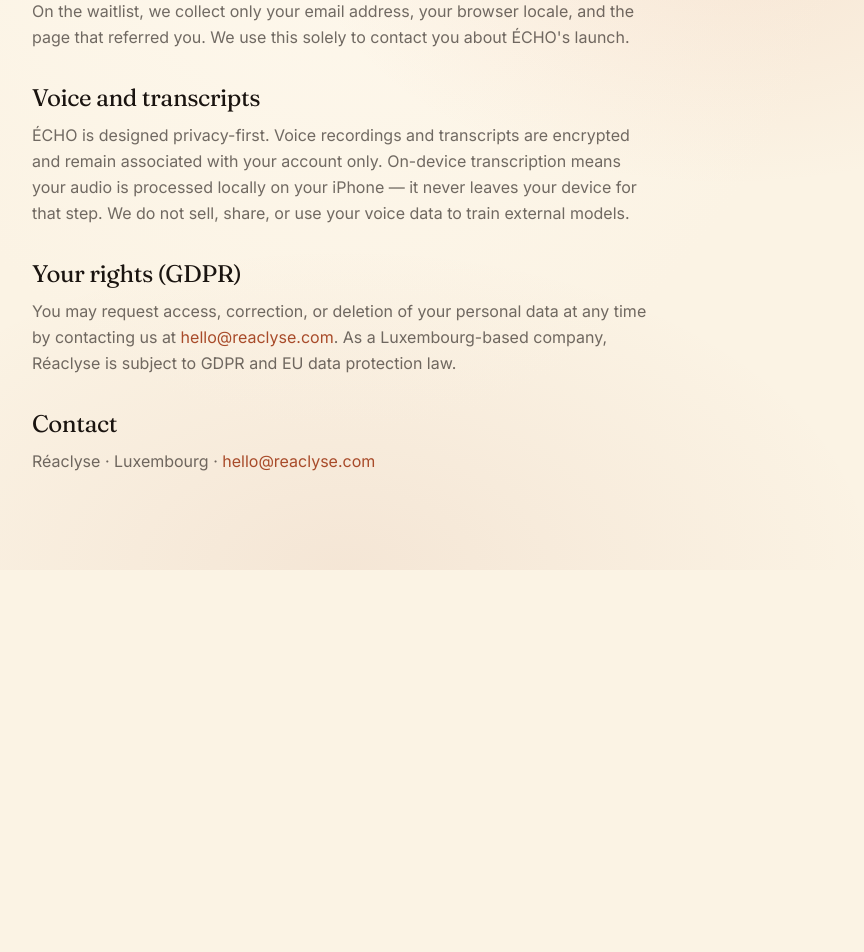
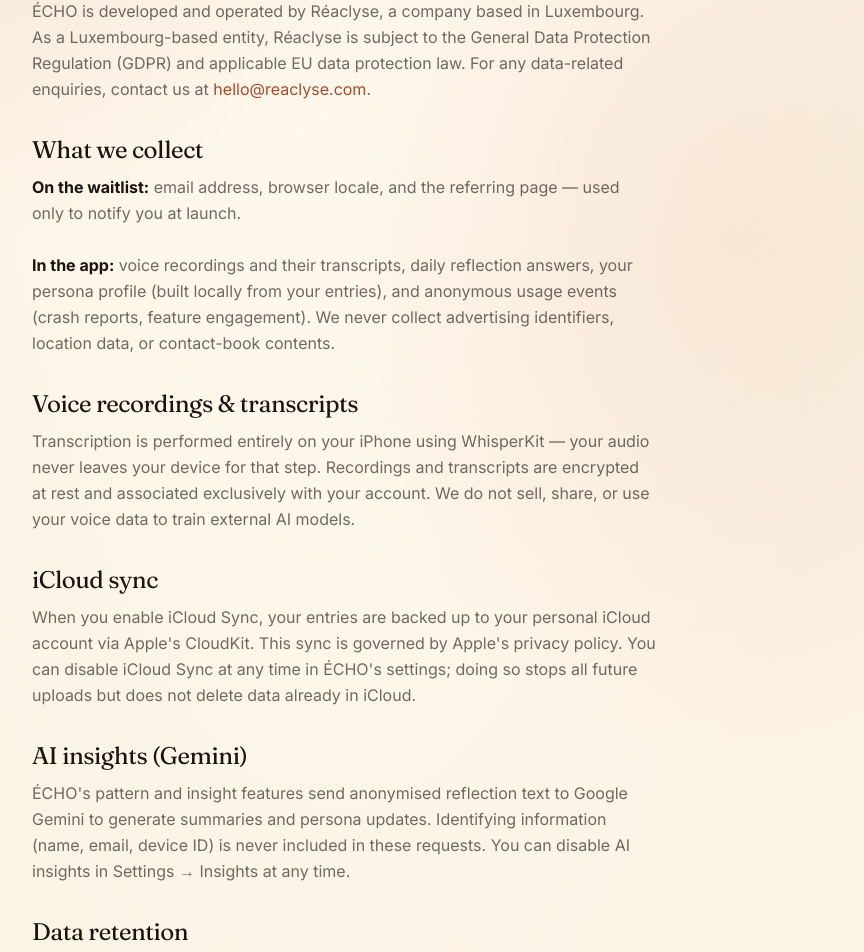
Before and after one commit to Echo-by-Reaclyse/website, a React (Vite) app: page /privacy in a window 1280 px wide. Shown: the part 334-1286 px from the top of the page, without its empty margins (296-1160 px from the left). Before the commit the page ends 904 px from the top, so only its background shows below. Built offline with nearby package versions, Linux system fonts and the light colour scheme.

Commit message:
update ios links

```diff
--- a/src/routes/index.tsx
+++ b/src/routes/index.tsx
@@ -595,6 +595,8 @@
             className="transition-colors hover:text-peach">réaclyse.com</a>
           <a href="https://instagram.com/reaclyse" target="_blank" rel="noreferrer noopener"
             className="transition-colors hover:text-peach">Instagram</a>
+          <Link to="/about" className="transition-colors hover:text-peach">About</Link>
+          <Link to="/support" className="transition-colors hover:text-peach">Support</Link>
           <Link to="/privacy" className="transition-colors hover:text-peach">Privacy</Link>
         </nav>
       </div>
--- a/src/routes/privacy.tsx
+++ b/src/routes/privacy.tsx
@@ -7,33 +7,81 @@
 
 function Privacy() {
   return (
-    <InnerPage title="Privacy Policy" subtitle="Last updated: 2026">
+    <InnerPage title="Privacy Policy" subtitle="Last updated: May 2026">
       <title>Privacy Policy — ÉCHO by Réaclyse</title>
       <meta
         name="description"
         content="ÉCHO privacy policy. Your voice recordings and transcripts are encrypted and never used to train AI models. GDPR-compliant. Built by Réaclyse, Luxembourg."
       />
-      <link rel="canonical" href="https://echo.reaclyse.com/privacy" />
+      <link rel="canonical" href="https://echobyreaclyse.com/privacy" />
       <meta name="robots" content="noindex, follow" />
 
-      <Section title="What we collect">
-        On the waitlist, we collect only your email address, your browser locale, and the page that
-        referred you. We use this solely to contact you about ÉCHO's launch.
-      </Section>
-      <Section title="Voice and transcripts">
-        ÉCHO is designed privacy-first. Voice recordings and transcripts are encrypted and remain
-        associated with your account only. On-device transcription means your audio is processed
-        locally on your iPhone — it never leaves your device for that step. We do not sell, share,
-        or use your voice data to train external models.
-      </Section>
-      <Section title="Your rights (GDPR)">
-        You may request access, correction, or deletion of your personal data at any time by
-        contacting us at{" "}
+      <Section title="Data controller">
+        ÉCHO is developed and operated by Réaclyse, a company based in Luxembourg. As a
+        Luxembourg-based entity, Réaclyse is subject to the General Data Protection Regulation
+        (GDPR) and applicable EU data protection law. For any data-related enquiries, contact us
+        at{" "}
         <a href="mailto:hello@reaclyse.com" className="text-ember transition hover:opacity-75">
           hello@reaclyse.com
         </a>
-        . As a Luxembourg-based company, Réaclyse is subject to GDPR and EU data protection law.
+        .
       </Section>
+
+      <Section title="What we collect">
+        <strong className="text-ink">On the waitlist:</strong> email address, browser locale, and
+        the referring page — used only to notify you at launch.
+        <br />
+        <br />
+        <strong className="text-ink">In the app:</strong> voice recordings and their transcripts,
+        daily reflection answers, your persona profile (built locally from your entries), and
+        anonymous usage events (crash reports, feature engagement). We never collect advertising
+        identifiers, location data, or contact-book contents.
+      </Section>
+
+      <Section title="Voice recordings & transcripts">
+        Transcription is performed entirely on your iPhone using WhisperKit — your audio never
+        leaves your device for that step. Recordings and transcripts are encrypted at rest and
+        associated exclusively with your account. We do not sell, share, or use your voice data to
+        train external AI models.
+      </Section>
+
+      <Section title="iCloud sync">
+        When you enable iCloud Sync, your entries are backed up to your personal iCloud account via
+        Apple's CloudKit. This sync is governed by Apple's privacy policy. You can disable iCloud
+        Sync at any time in ÉCHO's settings; doing so stops all future uploads but does not delete
+        data already in iCloud.
+      </Section>
+
+      <Section title="AI insights (Gemini)">
+        ÉCHO's pattern and insight features send anonymised reflection text to Google Gemini to
+        generate summaries and persona updates. Identifying information (name, email, device ID) is
+        never included in these requests. You can disable AI insights in Settings → Insights at any
+        time.
+      </Section>
+
+      <Section title="Data retention">
+        Your in-app data is stored on your device and, optionally, in iCloud. It is retained until
+        you delete it or close your account. Waitlist email addresses are deleted within 30 days
+        after launch notifications are sent.
+      </Section>
+
+      <Section title="Your rights (GDPR)">
+        You may request access, correction, or permanent deletion of your personal data at any
+        time. To export your data, use Settings → Export in the app. To delete your account and all
+        associated data, use Settings → Delete Account. For other GDPR requests, email{" "}
+        <a href="mailto:hello@reaclyse.com" className="text-ember transition hover:opacity-75">
+          hello@reaclyse.com
+        </a>
+        . We respond within 30 days.
+      </Section>
+
+      <Section title="Third-party services">
+        ÉCHO uses the following third-party services: Apple iCloud (CloudKit) for optional sync,
+        Google Gemini for AI insight generation, RevenueCat for subscription management, and
+        Apple's crash-reporting tools. Each provider has its own privacy policy and data handling
+        practices.
+      </Section>
+
       <Section title="Contact">
         Réaclyse · Luxembourg ·{" "}
         <a href="mailto:hello@reaclyse.com" className="text-ember transition hover:opacity-75">
--- a/src/routes/support.tsx
+++ b/src/routes/support.tsx
@@ -11,31 +11,63 @@
       <title>Help & Support — ÉCHO Voice Journal | Réaclyse</title>
       <meta
         name="description"
-        content="Get help with ÉCHO, the private voice journal for iPhone. Questions about your account, subscription, data, or the iOS launch? We respond within one business day."
+        content="Get help with ÉCHO, the private voice journal for iPhone. Questions about recordings, transcription, your subscription, data export, or your account? We respond within one business day."
       />
-      <link rel="canonical" href="https://echo.reaclyse.com/support" />
+      <link rel="canonical" href="https://echobyreaclyse.com/support" />
       <meta property="og:title" content="Help & Support — ÉCHO Voice Journal" />
       <meta
         property="og:description"
-        content="Get help with ÉCHO. Questions about your account, subscription, or the iOS launch? We respond within one business day."
+        content="Get help with ÉCHO. Questions about recordings, your account, or subscription? We respond within one business day."
       />
-      <meta property="og:url" content="https://echo.reaclyse.com/support" />
+      <meta property="og:url" content="https://echobyreaclyse.com/support" />
 
       <Section title="Getting started">
-        ÉCHO is not yet available — it launches on iOS in 2026. Join the waitlist on the home page
-        to be notified first and unlock early-access pricing. We'll send you everything you need
-        before launch day.
+        Download ÉCHO from the App Store and create an account. Once you're in, your first daily
+        question appears on the home tab. Tap the record button, speak your answer, and tap stop.
+        ÉCHO transcribes your words on-device and saves your entry — no internet required for that
+        step.
       </Section>
-      <Section title="Account & data">
-        Your voice data is encrypted and associated with your account only. You can request a full
-        export or permanent deletion of your data at any time by contacting us directly. We comply
-        fully with GDPR.
+
+      <Section title="Recording & transcription">
+        ÉCHO uses WhisperKit for on-device speech recognition, so your audio never leaves your
+        iPhone during transcription. If a transcript looks off, you can edit it directly in the
+        Journal tab by tapping the entry and choosing Edit. Transcription quality improves in quiet
+        environments with clear speech.
       </Section>
+
+      <Section title="Journal & archive">
+        All your past entries are in the Journal tab. You can search by keyword, filter by date
+        range, and tap any entry to read or play back its recording. Entries are stored locally and
+        optionally synced to your private iCloud account (enable in Settings → iCloud Sync).
+      </Section>
+
+      <Section title="Insights & persona">
+        The Insights tab shows emotional trends, recurring themes, and your evolving persona
+        profile — built from your own words over time. New insights appear after each recording
+        session. AI-generated patterns require an internet connection and can be disabled in
+        Settings.
+      </Section>
+
+      <Section title="Letters (time capsules)">
+        Letters let you seal a snapshot of your current voice and unlock it in the future for a
+        side-by-side comparison with who you are then. Create a letter in the Letters tab, set an
+        unlock date, and ÉCHO will surface it when the time comes.
+      </Section>
+
       <Section title="Subscriptions & billing">
-        ÉCHO will offer a monthly plan at €7.99 and an annual plan at €69. Founding members who
-        join the waitlist early will receive a special offer at launch. All billing is handled
-        through Apple's App Store — we never store your payment information.
+        ÉCHO offers a free tier and a PRO plan (monthly or annual). PRO unlocks unlimited archive
+        history, advanced insights, multiple daily reminders, and letter features. All billing is
+        handled through Apple's App Store — we never store your payment information. To manage or
+        cancel your subscription, go to Settings → Manage Subscription or visit your iPhone's
+        App Store subscription settings.
       </Section>
+
+      <Section title="Data export & deletion">
+        To export all your data, go to Settings → Export. To delete your account and all associated
+        data permanently, go to Settings → Delete Account. Deletions are irreversible. Your data
+        can also be deleted from iCloud via Settings → iCloud on your iPhone.
+      </Section>
+
       <Section title="Contact support">
         For any questions, email{" "}
         <a href="mailto:hello@reaclyse.com" className="text-ember transition hover:opacity-75">
```
Also changed, not shown: src/routes/about.tsx (+26 -7 lines).
